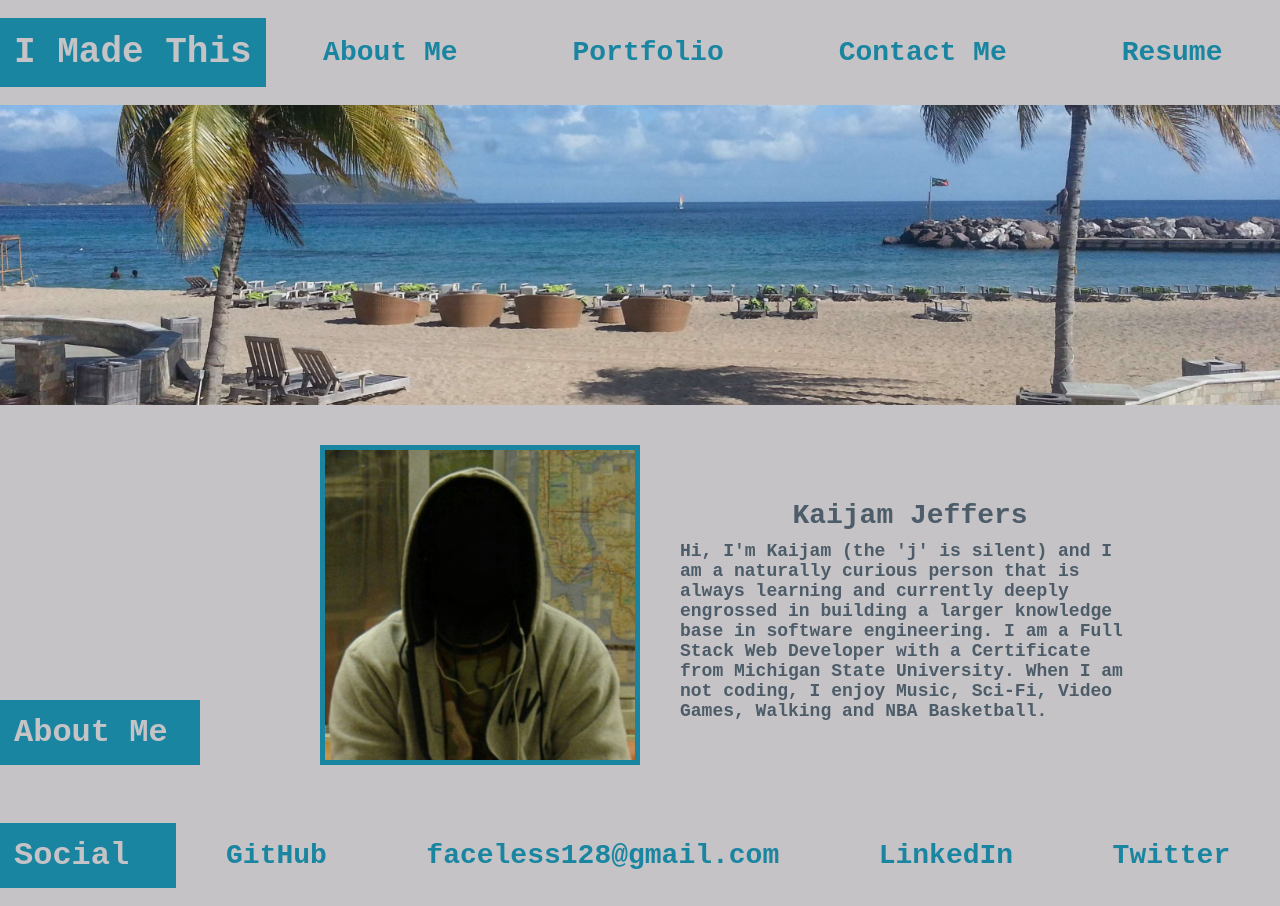
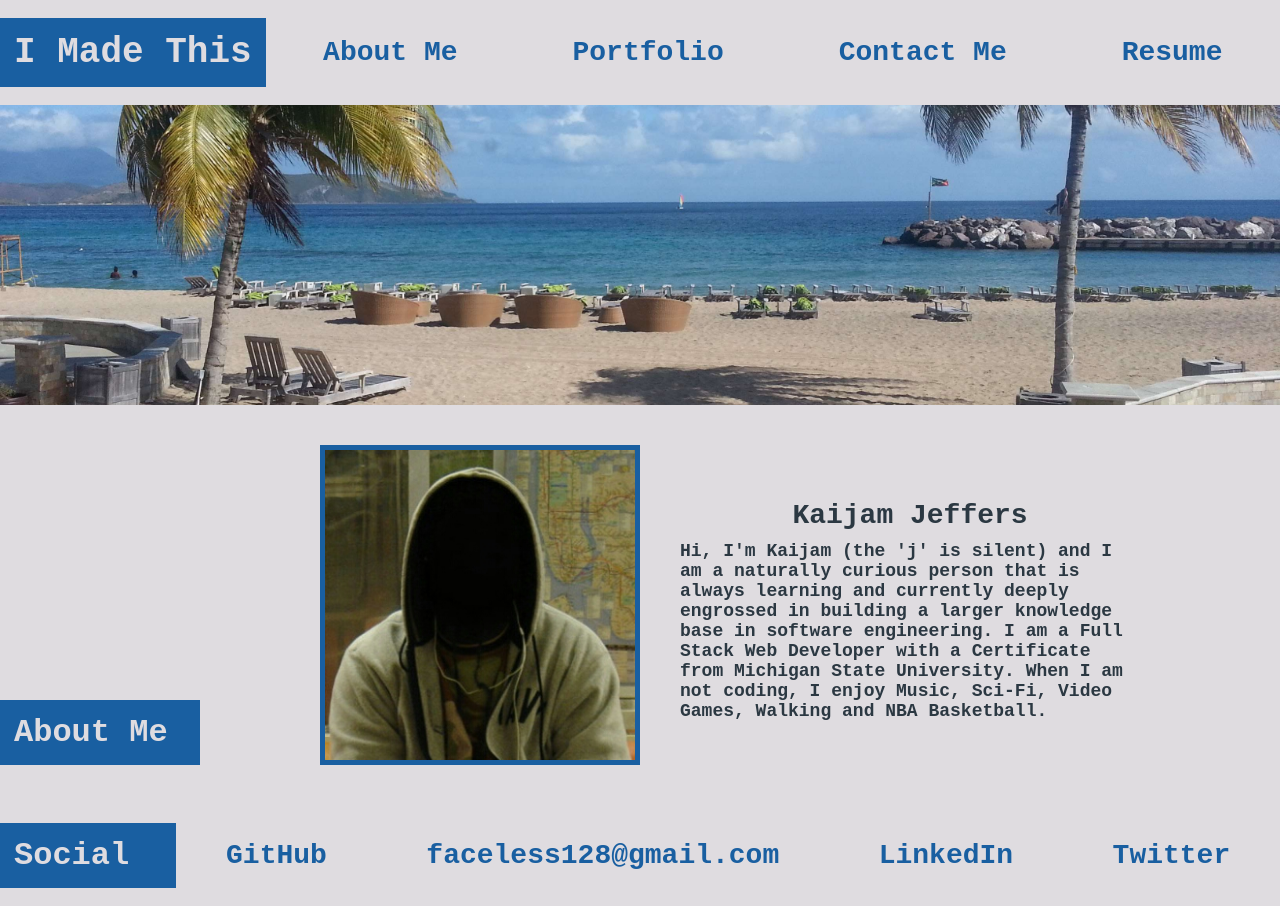
Before and after one commit to faceless128/reactive-portfolio, a React (Create React App) app: page / in a window 1280 px wide. Built offline with nearby package versions, Linux system fonts and the light colour scheme.

Commit message:
tweaked colors in style css

```diff
--- a/package.json
+++ b/package.json
@@ -18,7 +18,7 @@
     "build": "react-scripts build",
     "test": "react-scripts test",
     "eject": "react-scripts eject",
-    "predeploy": "npm run build",
+    "predeploy": "npm run build && cp CNAME ./dist",
     "deploy": "gh-pages -d build"
   },
   "eslintConfig": {
--- a/src/assets/css/style.css
+++ b/src/assets/css/style.css
@@ -1,9 +1,10 @@
 /* main color variables */
 :root {
-  --first-color: #c5c3c6;
-  --second-color: #1985a1;
-  --third-color: #4c5c68;
+  --first-color: #dfdce0;
+  --second-color: #195fa1;
+  --third-color: #2b3842;
 }
+/*  --first-color: #c5c3c6; --second-color: #1985a1; --third-color: #4c5c68; */
 
 /* remove all margins and padding */
 * {
```
